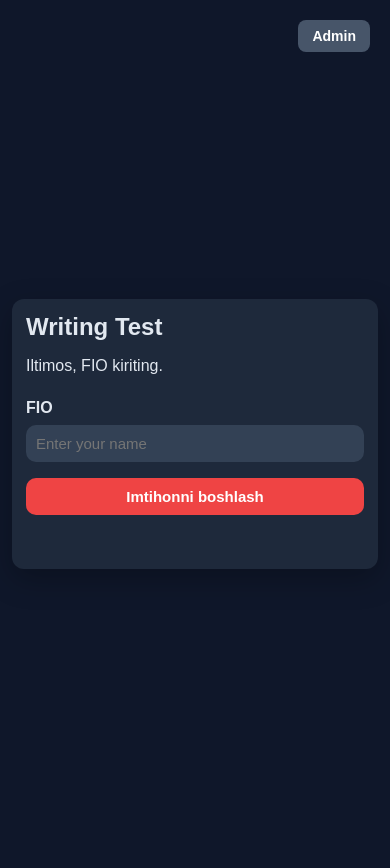
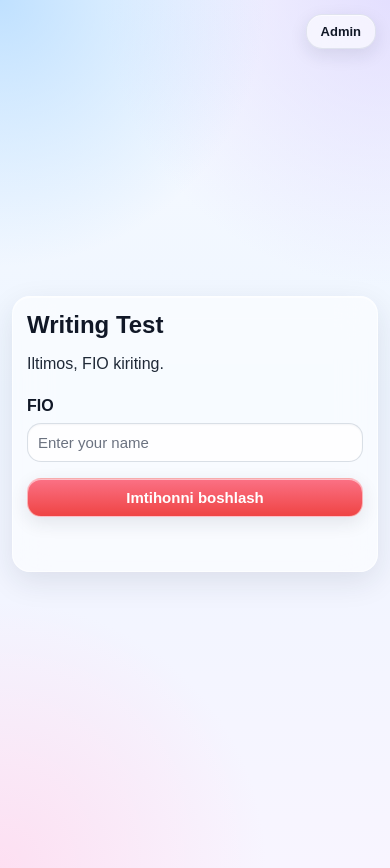
Before and after one commit to Axiy2001/wiriting-test, a website: page index.html in a window 390 px wide. Drawn offline with Linux system fonts and the light colour scheme.

Commit message:
new style

```diff
--- a/css/style.css
+++ b/css/style.css
@@ -5,8 +5,12 @@
 }
 
 body {
-  background-color: #0f172a;
-  color: #e2e8f0;
+  background:
+    radial-gradient(circle at top left, rgba(173, 216, 255, 0.75), transparent 28%),
+    radial-gradient(circle at top right, rgba(221, 214, 254, 0.75), transparent 30%),
+    radial-gradient(circle at bottom left, rgba(255, 214, 236, 0.7), transparent 28%),
+    linear-gradient(180deg, #f8fbff 0%, #eef5ff 45%, #f8f5ff 100%);
+  color: #111827;
   font-family: Arial, sans-serif;
   min-height: 100vh;
   padding: 30px;
@@ -24,21 +28,28 @@ body {
 }
 
 .card {
-  background-color: #1e293b;
-  border-radius: 16px;
+  background: rgba(255, 255, 255, 0.55);
+  backdrop-filter: blur(18px);
+  -webkit-backdrop-filter: blur(18px);
+  border: 1px solid rgba(255, 255, 255, 0.65);
+  border-radius: 24px;
   padding: 24px;
-  box-shadow: 0 10px 30px rgba(0, 0, 0, 0.25);
+  box-shadow:
+    0 10px 30px rgba(31, 41, 55, 0.10),
+    inset 0 1px 0 rgba(255, 255, 255, 0.55);
 }
 
 h1,
 h2,
 h3 {
   margin-bottom: 12px;
+  color: #111827;
 }
 
 p {
   margin-bottom: 10px;
   line-height: 1.6;
+  color: #1f2937;
 }
 
 .form {
@@ -52,7 +63,8 @@ p {
 label {
   display: block;
   margin-bottom: 8px;
-  font-weight: bold;
+  font-weight: 700;
+  color: #111827;
 }
 
 input,
@@ -60,15 +72,28 @@ textarea,
 button {
   width: 100%;
   padding: 12px;
-  border-radius: 10px;
-  border: none;
+  border-radius: 14px;
   font-size: 16px;
 }
 
 input,
 textarea {
-  background-color: #334155;
-  color: white;
+  background: rgba(255, 255, 255, 0.78);
+  color: #111827;
+  border: 1px solid rgba(148, 163, 184, 0.35);
+  outline: none;
+  box-shadow: inset 0 1px 2px rgba(15, 23, 42, 0.04);
+}
+
+input::placeholder,
+textarea::placeholder {
+  color: #6b7280;
+}
+
+input:focus,
+textarea:focus {
+  border-color: rgba(59, 130, 246, 0.45);
+  box-shadow: 0 0 0 4px rgba(59, 130, 246, 0.12);
 }
 
 textarea {
@@ -77,51 +102,59 @@ textarea {
 
 button {
   cursor: pointer;
-  font-weight: bold;
-  transition: 0.2s ease;
+  font-weight: 700;
+  border: 1px solid rgba(255, 255, 255, 0.55);
+  transition: 0.22s ease;
+  box-shadow:
+    0 6px 18px rgba(31, 41, 55, 0.10),
+    inset 0 1px 0 rgba(255, 255, 255, 0.55);
 }
 
 button:hover {
-  opacity: 0.92;
+  transform: translateY(-1px);
+  opacity: 0.97;
 }
 
 .form-actions {
   display: flex;
   gap: 12px;
+  margin-top: 8px;
 }
 
 .form-actions button:first-child {
-  background-color: #22c55e;
-  color: white;
+  background: linear-gradient(180deg, #34d399 0%, #10b981 100%);
+  color: #ffffff;
 }
 
 .form-actions button:last-child {
-  background-color: #ef4444;
-  color: white;
+  background: linear-gradient(180deg, #fb7185 0%, #ef4444 100%);
+  color: #ffffff;
 }
 
 .message {
   margin-top: 16px;
   padding: 12px;
-  border-radius: 10px;
-  font-weight: bold;
+  border-radius: 14px;
+  font-weight: 700;
 }
 
 .message.success {
-  background-color: rgba(34, 197, 94, 0.2);
-  color: #86efac;
+  background-color: rgba(16, 185, 129, 0.12);
+  color: #047857;
+  border: 1px solid rgba(16, 185, 129, 0.18);
 }
 
 .message.danger {
-  background-color: rgba(239, 68, 68, 0.2);
-  color: #fca5a5;
+  background-color: rgba(239, 68, 68, 0.12);
+  color: #b91c1c;
+  border: 1px solid rgba(239, 68, 68, 0.18);
 }
 
 .preview-image {
   width: 100%;
   max-height: 280px;
   object-fit: cover;
-  border-radius: 12px;
+  border-radius: 16px;
   margin-top: 12px;
 }
 
@@ -139,7 +172,7 @@ button:hover {
 
 .single-button button {
   width: 100%;
-  background-color: #3b82f6;
+  background: linear-gradient(180deg, #60a5fa 0%, #3b82f6 100%);
   color: white;
 }
 
@@ -154,9 +187,15 @@ button:hover {
 .task-section,
 .answer-section {
   flex: 1;
-  background: #1e293b;
+  background: rgba(255, 255, 255, 0.55);
+  backdrop-filter: blur(18px);
+  -webkit-backdrop-filter: blur(18px);
+  border: 1px solid rgba(255, 255, 255, 0.65);
   padding: 20px;
-  border-radius: 12px;
+  border-radius: 24px;
+  box-shadow:
+    0 10px 30px rgba(31, 41, 55, 0.10),
+    inset 0 1px 0 rgba(255, 255, 255, 0.55);
 }
 
 .task-section {
@@ -176,12 +215,13 @@ button:hover {
   gap: 12px;
   margin-bottom: 12px;
   flex-wrap: wrap;
+  color: #111827;
 }
 
 .timer {
   font-size: 22px;
-  font-weight: bold;
-  color: #22c55e;
+  font-weight: 800;
+  color: #2563eb;
 }
 
 .part-tabs {
@@ -193,16 +233,17 @@ button:hover {
 .part-tab-btn {
   flex: 1;
   padding: 10px 14px;
-  border: none;
-  border-radius: 10px;
+  border-radius: 14px;
   cursor: pointer;
-  font-weight: bold;
-  background-color: #334155;
-  color: white;
+  font-weight: 700;
+  background: rgba(255, 255, 255, 0.72);
+  color: #111827;
+  border: 1px solid rgba(148, 163, 184, 0.22);
 }
 
 .active-part-btn {
-  background-color: #3b82f6;
+  background: linear-gradient(180deg, #93c5fd 0%, #60a5fa 100%);
+  color: #ffffff;
 }
 
 #answerBox {
@@ -218,6 +259,7 @@ button:hover {
   flex-direction: column;
   gap: 8px;
   margin-bottom: 14px;
+  color: #111827;
 }
 
 #wordWarning {
@@ -227,6 +269,7 @@ button:hover {
 #saveStatus {
   font-size: 14px;
   opacity: 0.9;
+  color: #374151;
 }
 
 .exam-footer {
@@ -238,7 +281,7 @@ button:hover {
 
 .exam-footer button,
 #submitBtn {
-  background-color: #3b82f6;
+  background: linear-gradient(180deg, #60a5fa 0%, #3b82f6 100%);
   color: white;
   max-width: 180px;
 }
@@ -246,7 +289,7 @@ button:hover {
 .task-image {
   width: 100%;
   margin-top: 10px;
-  border-radius: 10px;
+  border-radius: 16px;
   object-fit: cover;
   max-height: 320px;
 }
@@ -270,33 +313,39 @@ button:hover {
 }
 
 .result-answer {
-  background: #334155;
+  background: rgba(255, 255, 255, 0.72);
+  color: #111827;
   padding: 20px;
-  border-radius: 10px;
+  border-radius: 16px;
   margin-top: 10px;
   white-space: pre-wrap;
   word-break: break-word;
+  border: 1px solid rgba(148, 163, 184, 0.2);
 }
 
 #backBtn {
   margin-top: 20px;
-  background: #3b82f6;
+  background: linear-gradient(180deg, #60a5fa 0%, #3b82f6 100%);
   color: white;
 }
 
-.admin-link{
-  position:fixed;
-  top:20px;
-  right:20px;
+.admin-link {
+  position: fixed;
+  top: 20px;
+  right: 20px;
+  z-index: 50;
 }
 
-.admin-link button{
-  background:#475569;
-  color:white;
-  border:none;
-  padding:8px 14px;
-  border-radius:8px;
-  font-size:14px;
+.admin-link button {
+  width: auto;
+  background: rgba(255, 255, 255, 0.58);
+  color: #111827;
+  border: 1px solid rgba(148, 163, 184, 0.22);
+  padding: 10px 18px;
+  border-radius: 16px;
+  font-size: 14px;
+  backdrop-filter: blur(14px);
+  -webkit-backdrop-filter: blur(14px);
 }
 
 /* TABLET */
@@ -333,10 +382,16 @@ button:hover {
 
   .card {
     padding: 18px;
+    border-radius: 20px;
   }
 
   .form-actions {
     flex-direction: column;
+    align-items: stretch;
+  }
+
+  .form-actions button {
+    width: 100%;
   }
 
   .exam-header {
@@ -371,6 +426,11 @@ button:hover {
   .result-answer {
     padding: 16px;
   }
+
+  .admin-link {
+    top: 14px;
+    right: 14px;
+  }
 }
 
 /* SMALL MOBILE */
@@ -382,7 +442,7 @@ button:hover {
 
   .card {
     padding: 14px;
-    border-radius: 12px;
+    border-radius: 18px;
   }
 
   input,
@@ -415,4 +475,9 @@ button:hover {
   .task-image {
     max-height: 200px;
   }
+
+  .admin-link button {
+    padding: 9px 14px;
+    font-size: 13px;
+  }
 }
```
